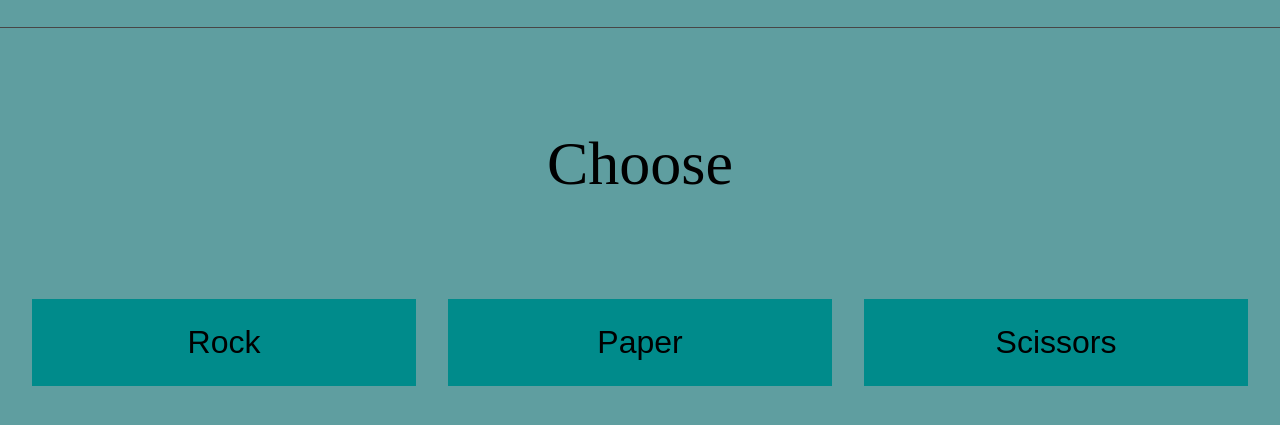
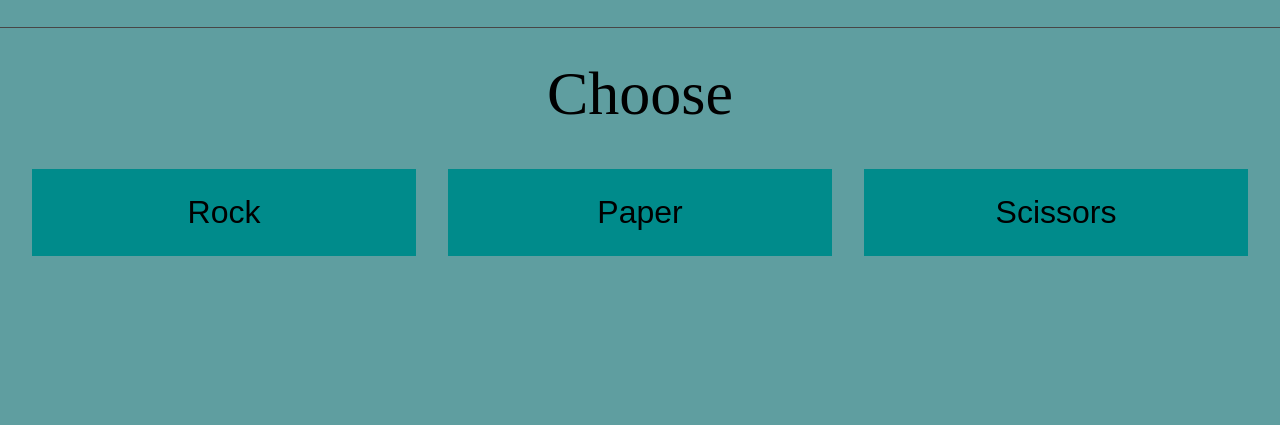
Before and after one commit to AbdullahFadaq/rock-paper-scissors, a plain HTML site: page index.html in a window 1280 px wide. Shown: the part 131-556 px from the top of the page. Drawn offline with Linux system fonts and the light colour scheme.

Commit message:
margins adjustments

```diff
--- a/style.css
+++ b/style.css
@@ -11,6 +11,7 @@ body {
     gap: 120px;
     padding: 30px 0;
     border-bottom: 1px solid rgb(71, 70, 70);
+    margin-bottom: 30px;
 }
 
 .logo {
@@ -23,7 +24,7 @@ body {
 
 .choose-text {
     text-align: center;
-    margin: 100px 0;
+    margin-bottom: 40px;
     font-size: 62px;
 }
 
```
